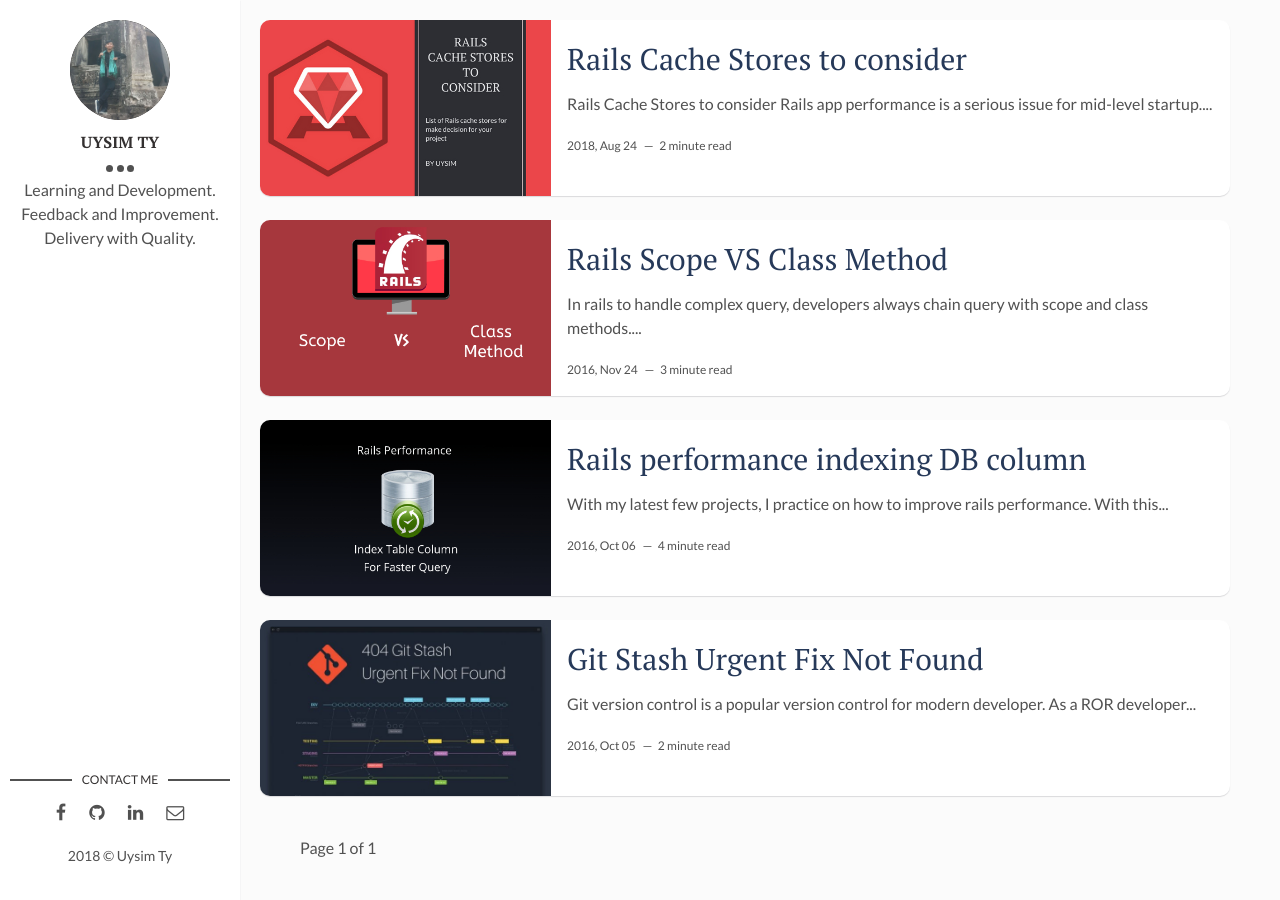
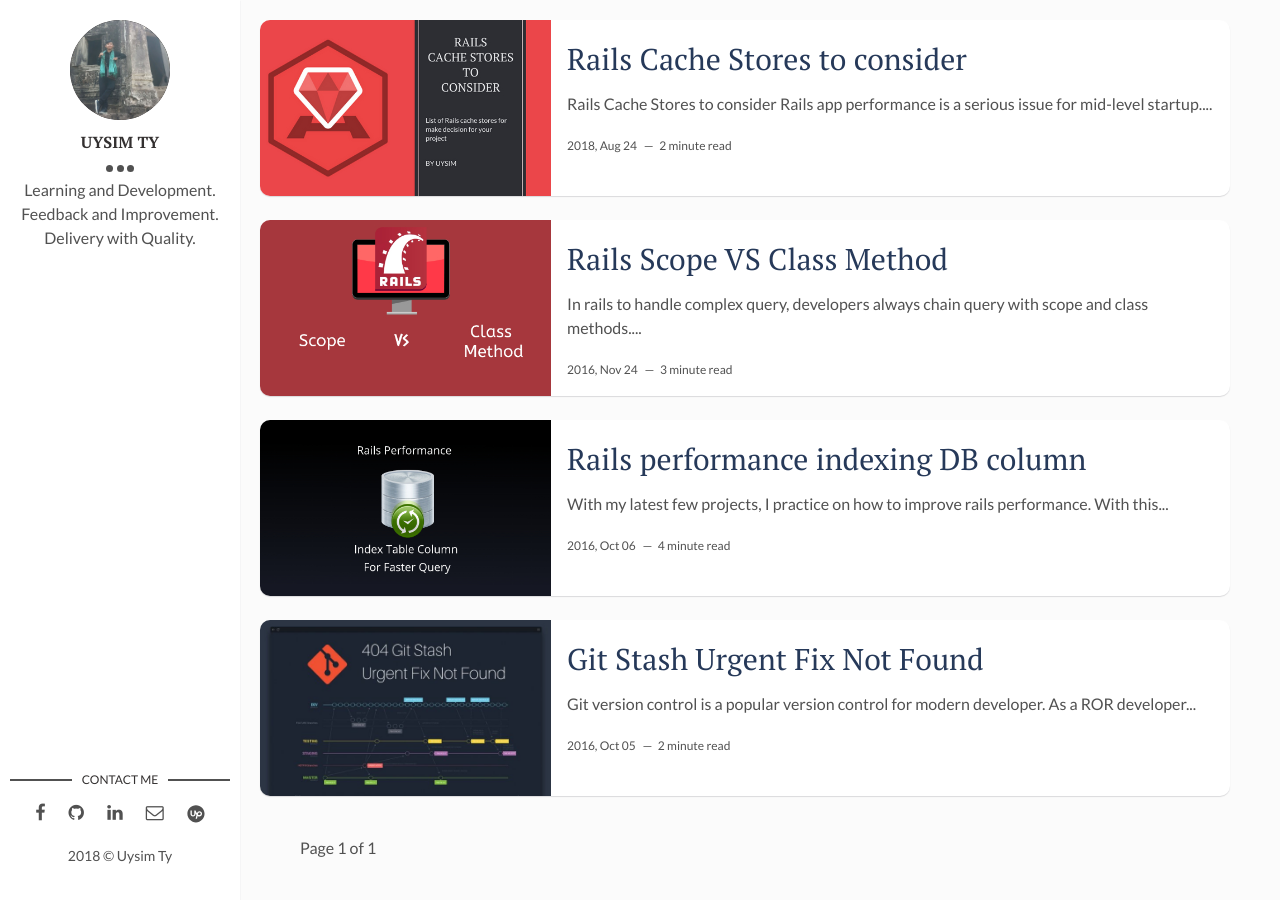
Before and after one commit to Uysim/uysim.github.io, a Jekyll site: the page built from index.html, in a window 1280 px wide. Built offline with Jekyll 4.4.1, drawn with Linux system fonts in a browser that asks for light colours; the list of posts is cut into pages by our own code.

Commit message:
add upwork

```diff
--- a/_config.yml
+++ b/_config.yml
@@ -16,6 +16,7 @@ social-facebook: uysim # add your Facebook handle
 social-github: Uysim # add your Github handle
 social-linkedin: uysim-ty # add your Linkedin handle
 social-email: uysimty@gmail.com
+social-upwork: https://www.upwork.com/o/profiles/users/_~019c06dd3d4065a0ac/
 
 # Disqus
 discus-identifier: mr-brown # add your discus identifier
--- a/_layouts/main.html
+++ b/_layouts/main.html
@@ -38,6 +38,14 @@ layout: default
         {% if site.social-email %}
           <li class="email"><a href="mailto:{{site.social-email}}"><i class="fa fa-envelope-o"></i></a></li>
         {% endif %}
+        {% if site.social-upwork %}
+          <li class="upwork">
+            <a href="{{site.social-upwork}}">
+              <img class='img-responsive' src="/assets/img/upwork.svg">
+            </a>
+          </li>
+        {% endif %}
+
       </ul>
     </section> <!-- End Section Contact -->
     <div class="copyright">
--- a/assets/css/main.css
+++ b/assets/css/main.css
@@ -1084,6 +1084,11 @@ table tfoot td {
   transition: all 350ms cubic-bezier(0.13, 0.43, 0.54, 1.82);
 }
 
+.contact ul li a img {
+  width: 18px;
+  height: 18px;
+}
+
 .contact ul li a:hover {
   color: #333030;
   -webkit-transform: scale(1.2);
```
Also changed, not shown: assets/img/upwork.svg (added).
